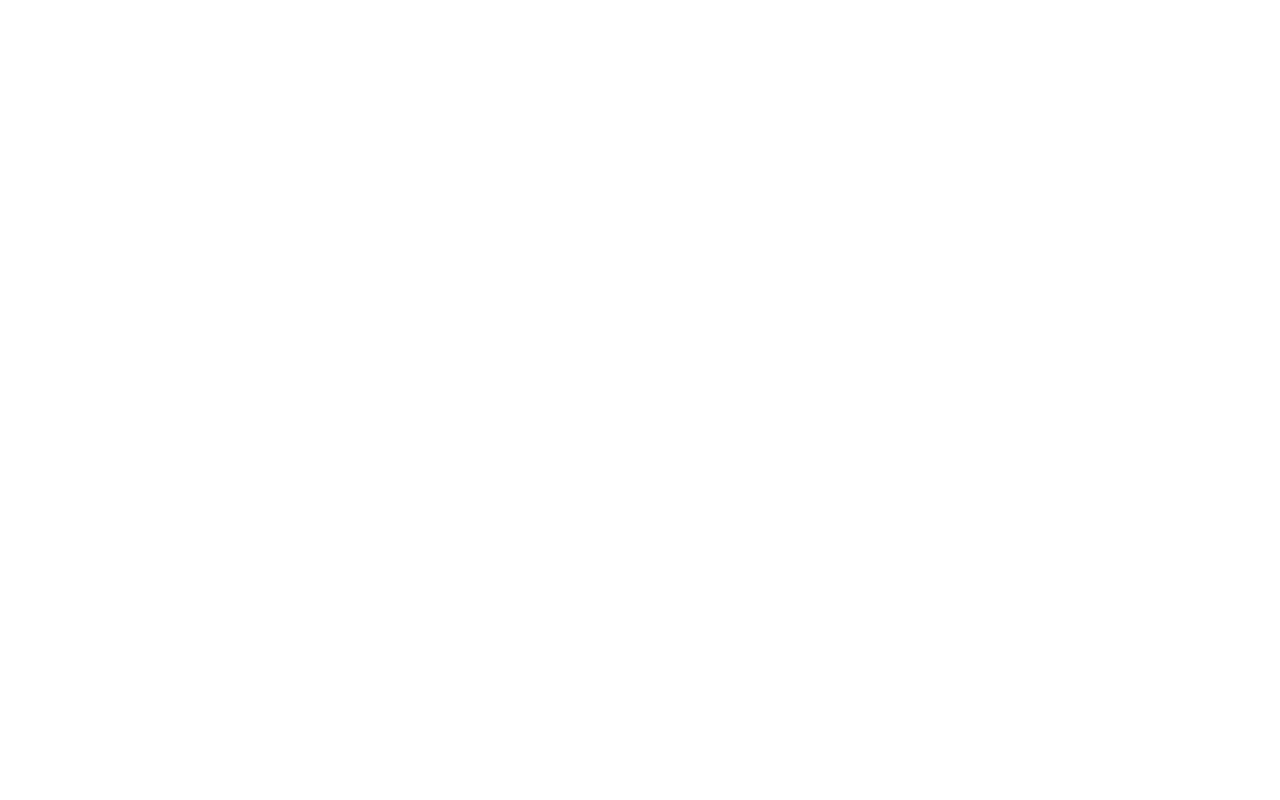
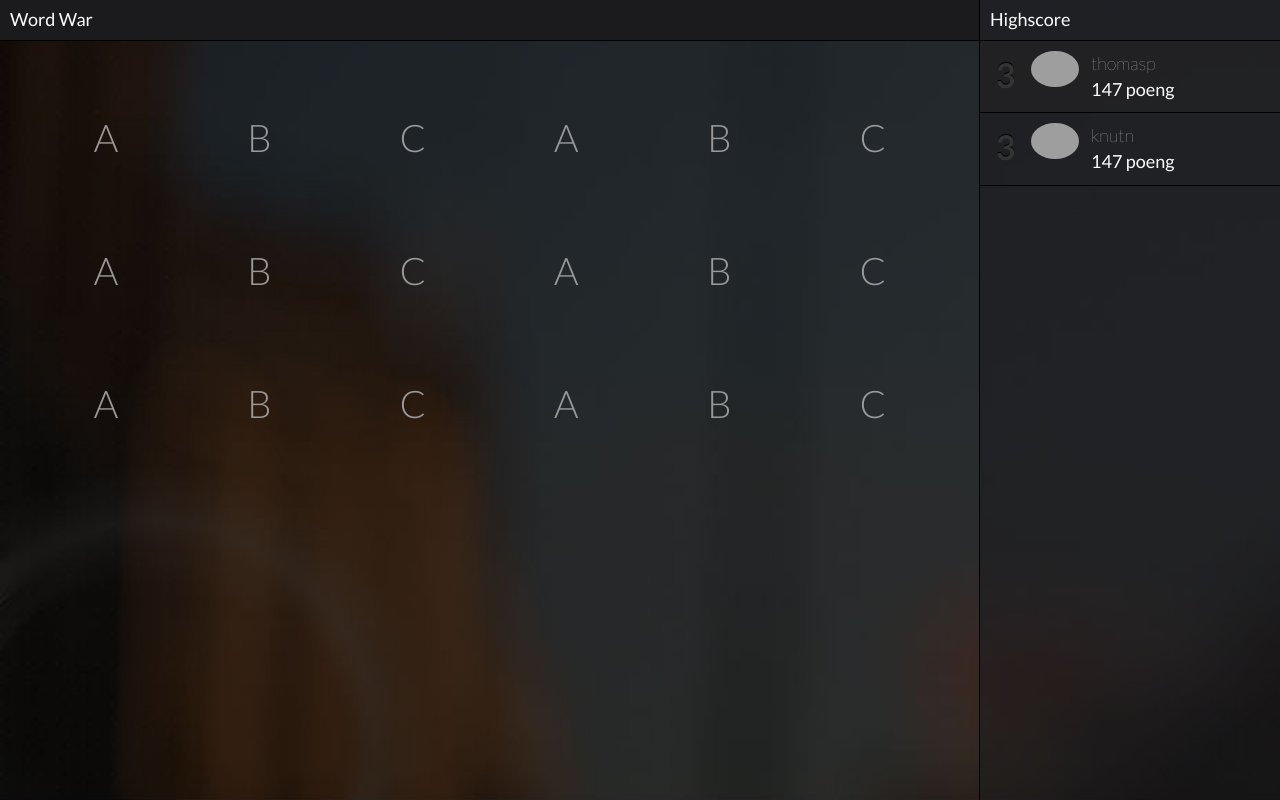
Before and after one commit to mesan/word-war-client, a website: page public/index.html in a window 1280 px wide. Drawn offline with nearby package versions, Linux system fonts and the light colour scheme; grey boxes are pictures that could not be loaded.

Commit message:
Set up Grunt with linting and Jasmine testing. Add some overall CSS styling to app.

```diff
--- a/bower.json
+++ b/bower.json
@@ -15,6 +15,7 @@
     "tests"
   ],
   "dependencies": {
-    "socket.io-client": "~1.1.0"
+    "socket.io-client": "~1.1.0",
+    "bootstrap": "~3.2.0"
   }
 }
--- /dev/null
+++ b/public/app/app.js
@@ -0,0 +1,25 @@
+(function (window, io, jQuery, undefined) {
+  var url = 'http://word-war-mesan.herokuapp.com:80';
+
+  var socket = io(url, {
+    transports: ['websocket']
+  });
+
+  socket.on('connected', function (data) {
+    console.log(data);
+  });
+
+  var $app = jQuery('#app');
+  var $window = jQuery(window);
+  var $highscore = jQuery('#highscore');
+
+  var $highscoreList = jQuery('#highscore-list');
+
+  $window.resize(adjustAppWidth);
+
+  adjustAppWidth();
+
+  function adjustAppWidth() {
+    $app.width($window.width() - $highscore.width() - 1);
+  }
+})(window, io, jQuery, undefined);
--- /dev/null
+++ b/public/css/app.css
@@ -0,0 +1,68 @@
+@import url(http://fonts.googleapis.com/css?family=Lato:100,300,400,700,300italic,400italic,700italic);
+@import url(../vendor/bootstrap/dist/css/bootstrap.css);
+
+body {
+  font-family: 'Lato', 'Arial', 'sans-serif';
+  font-size: 18px;
+}
+
+html, body {
+  background: #111;
+  color: #fff;
+  height: 100%;
+  cursor: default;
+  background-image: url(../images/mesanbg-dark.jpg);
+  background-size: cover;
+}
+
+.app, .header, .main, .highscore {
+  -webkit-box-sizing: border-box;
+  -moz-box-sizing: border-box;
+  box-sizing: border-box;
+}
+
+.app {
+  height: 100%;
+  float: left;
+  border-right: 1px solid #000;
+}
+
+.header {
+  padding: 10px;
+  border-bottom: 1px solid #000;
+  background: #1b1b1e;
+}
+
+.main {
+  padding: 3%;
+}
+
+.app-title {
+  margin: 0;
+  font-size: 1em;
+}
+
+.highscore {
+  width: 300px;
+  height: 100%;
+  float: right;
+}
+
+.word-grid {
+  width: 100%;
+  height: 400px;
+}
+
+.word-grid td {
+  text-align: center;
+  width: 10%;
+  font-size: 38px;
+  font-weight: 300;
+  color: #999;
+  -webkit-transition: color 1s; /* For Safari 3.1 to 6.0 */
+  transition: color 1s;
+}
+
+.word-grid td:hover {
+  color: #fff;
+}
--- /dev/null
+++ b/public/css/common.css
@@ -0,0 +1,24 @@
+.no-bullets {
+  list-style-type: none;
+  margin: 0;
+  padding: 0;
+}
+
+.text-light {
+  font-weight: 100;
+}
+
+.anim-fade-in {
+  -webkit-animation: fadeIn 1s linear;
+  animation: fadeIn 1s linear;
+}
+
+@-webkit-keyframes fadeIn {
+  0% { opacity: 0; }
+  100% { opacity: 1 }
+}
+
+@keyframes fadeIn {
+  0% { opacity: 0; }
+  100% { opacity: 1 }
+}
--- /dev/null
+++ b/public/css/highscore.css
@@ -0,0 +1,65 @@
+.highscore {
+  background: rgba(27, 27, 30, 0.6);
+  overflow-y: scroll;
+}
+
+.highscore-header {
+  margin: 0;
+  padding: 10px;
+  font-size: 1em;
+}
+
+.highscore-list {
+  border-top: 1px solid #000;
+}
+
+.highscore-list-item {
+  padding: 10px 0;
+  overflow: hidden;
+  border-bottom: 1px solid #000;
+  background: inherit;
+}
+
+.highscore-list-item:nth-child(odd) {
+  background: rgba(34, 34, 35, .8);
+}
+
+.highscore-position-container {
+  width: 17%;
+  float: left;
+}
+
+.highscore-position {
+  font-size: 1.9em;
+  color: #333;
+  text-shadow: 0px -1px #000;
+  font-weight: 700;
+}
+
+.highscore-thumbnail-container {
+  width: 20%;
+  float: left;
+}
+
+.highscore-thumbnail {
+  width: 80%;
+}
+
+.highscore-text-container {
+  float: left;
+  width: 58%;
+}
+
+.highscore-name {
+  display: block;
+}
+
+.text-ellipsis {
+  overflow: hidden;
+  text-overflow: ellipsis;
+  white-space: nowrap;
+}
+
+.highscore-points {
+  display: block;
+}
--- a/public/index.html
+++ b/public/index.html
@@ -1,24 +1,98 @@
 <!DOCTYPE html>
 <html>
 <head>
-  <script type="text/javascript" src="vendor/socket.io-client/socket.io.js"></script>
+  <title>Word War</title>
+  <link rel="stylesheet" href="css/common.css" />
+  <link rel="stylesheet" href="css/app.css" />
+  <link rel="stylesheet" href="css/highscore.css" />
 </head>
 <body>
-<script type="text/javascript">
-  var url = 'http://word-war.azurewebsites.net:80';
+  <section id="app" class="app">
 
-  var socket = io(url, {
-    transports: ['websocket']
-  });
+    <section class="header">
+      <h1 class="app-title">Word War</h1>
+    </section>
 
-  socket.on('connected', function (data) {
-    console.log(data);
-  });
+    <section class="main">
+      <table align="center" class="word-grid">
+        <tr>
+          <td class="anim-fade-in">A</td>
+          <td class="anim-fade-in">B</td>
+          <td class="anim-fade-in">C</td>
+          <td class="anim-fade-in">A</td>
+          <td class="anim-fade-in">B</td>
+          <td class="anim-fade-in">C</td>
+        </tr>
+        <tr>
+          <td class="anim-fade-in">A</td>
+          <td class="anim-fade-in">B</td>
+          <td class="anim-fade-in">C</td>
+          <td class="anim-fade-in">A</td>
+          <td class="anim-fade-in">B</td>
+          <td class="anim-fade-in">C</td>
+        </tr>
+        <tr>
+          <td class="anim-fade-in">A</td>
+          <td class="anim-fade-in">B</td>
+          <td class="anim-fade-in">C</td>
+          <td class="anim-fade-in">A</td>
+          <td class="anim-fade-in">B</td>
+          <td class="anim-fade-in">C</td>
+        </tr>
+      </table>
+    </section>
 
-  socket.on('words', function (words) {
-    console.log(words);
-  });
+  </section>
 
-</script>
+  <section id="highscore" class="highscore">
+
+    <section>
+      <h1 id="highscore-header" class="highscore-header">Highscore</h1>
+    </section>
+
+    <ul id="highscore-list" class="no-bullets highscore-list">
+
+      <li class="highscore-list-item anim-fade-in">
+        <div class="highscore-position-container text-center">
+          <div class="highscore-position">
+            3
+          </div>
+        </div>
+        <div class="highscore-thumbnail-container">
+          <img src="http://faghelg.s3-website-eu-west-1.amazonaws.com/thomasp.png"
+               class="img-circle highscore-thumbnail"
+               alt="Ola S." />
+        </div>
+        <div class="highscore-text-container">
+          <span class="highscore-name text-light text-ellipsis">
+            thomasp</span>
+          <span class="highscore-points text-ellipsis">147 poeng</span>
+        </div>
+      </li>
+      <li class="highscore-list-item anim-fade-in">
+        <div class="highscore-position-container text-center">
+          <div class="highscore-position">
+            3
+          </div>
+        </div>
+        <div class="highscore-thumbnail-container">
+          <img src="http://faghelg.s3-website-eu-west-1.amazonaws.com/knutn.png"
+               class="img-circle highscore-thumbnail"
+               alt="Ola S." />
+        </div>
+        <div class="highscore-text-container">
+          <span class="highscore-name text-light text-ellipsis">
+            knutn</span>
+          <span class="highscore-points text-ellipsis">147 poeng</span>
+        </div>
+      </li>
+    </ul>
+
+  </section>
+
+  <script type="text/javascript" src="vendor/jquery/dist/jquery.min.js"></script>
+  <script type="text/javascript" src="vendor/bootstrap/dist/js/bootstrap.min.js"></script>
+  <script type="text/javascript" src="vendor/socket.io-client/socket.io.js"></script>
+  <script type="text/javascript" src="app/app.js"></script>
 </body>
 </html>
```
Also changed, not shown: Gruntfile.js (added, +73 -0 lines), package.json (+12 -3 lines), test/app.spec.js (added, +5 -0 lines), public/images/mesanbg-dark.jpg (added), 1 other file.
